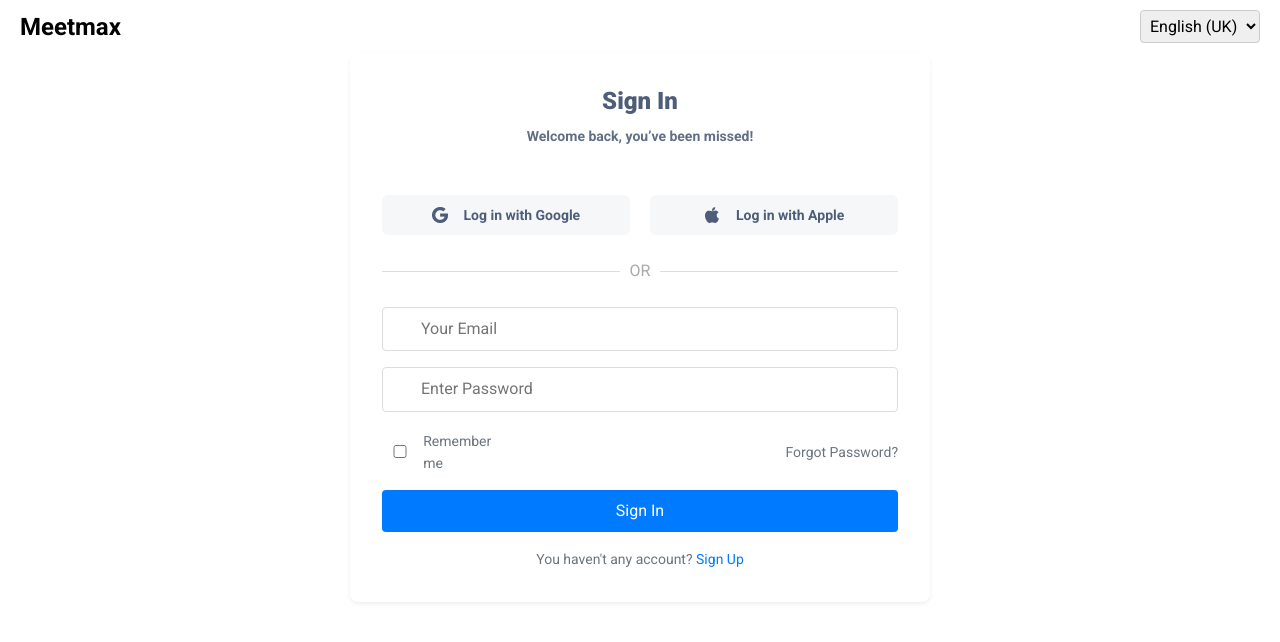
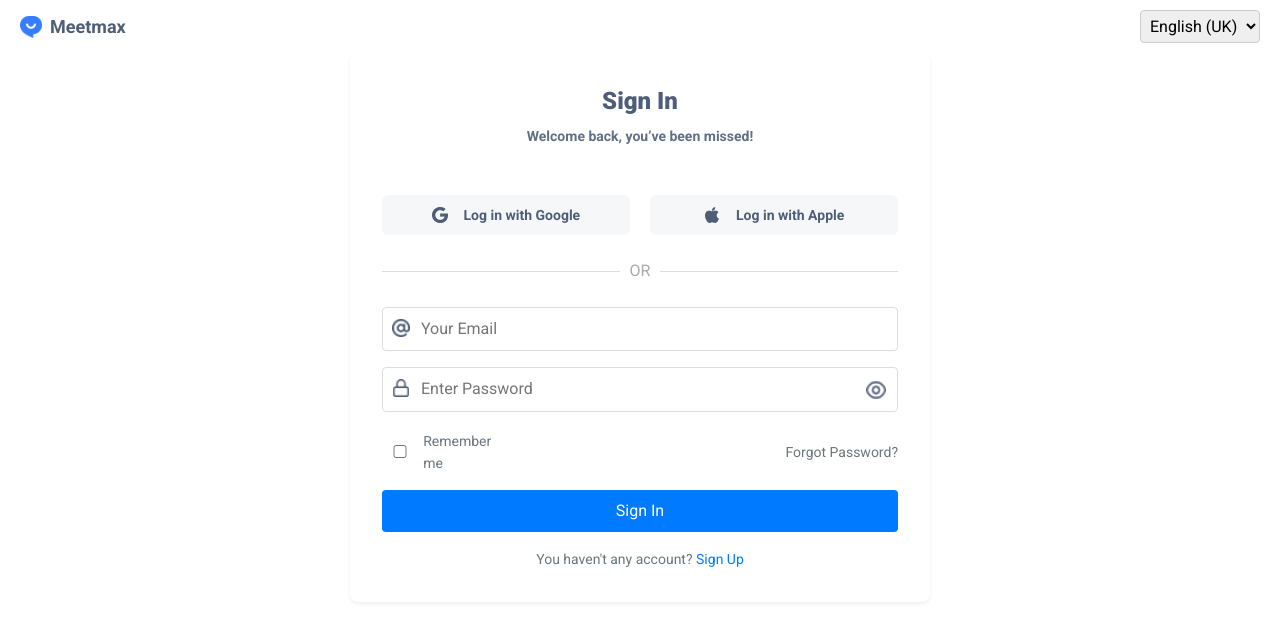
Before and after one commit to AnikaTahsin06/meetmax, a React (Vite) app: page /auth/signin in a window 1280 px wide. Shown: the top 642 px of the page. Built offline with nearby package versions, Linux system fonts and the light colour scheme.

Commit message:
fixed some styles of authentication pages

```diff
--- a/src/components/AuthForms/AuthForms.css
+++ b/src/components/AuthForms/AuthForms.css
@@ -116,6 +116,16 @@
   height: 18px;
 }
 
+.toggle-icon {
+  position: absolute;
+  right: 12px;
+  top: 50%;
+  transform: translateY(-50%);
+  width: 20px;
+  height: 20px;
+  cursor: pointer;
+}
+
 .gender-selection {
   display: flex;
   justify-content: space-between;
--- a/src/components/AuthForms/Signin.jsx
+++ b/src/components/AuthForms/Signin.jsx
@@ -5,12 +5,22 @@ import { signinUser } from '../../services/userService';
 import { fetchUsers } from '../../services/userService';
 import google from '../../assets/icons/Google.png';
 import apple from '../../assets/icons/Apple.png';
+import mailIcon from '../../assets/icons/Mail-@.png';
+import smile from '../../assets/icons/Smile.png';
+import eye from '../../assets/icons/Eye.png';
+import eyeOff from '../../assets/icons/Eye Off.png';
+import lock from '../../assets/icons/Lock.png';
 import './AuthForms.css';
 
 const Signin = () => {
   const [formData, setFormData] = useState({ email: '', password: '' });
+  const [showPassword, setShowPassword] = useState(false);
   const [errors, setErrors] = useState({});
   const navigate = useNavigate();
+
+  const handlePasswordToggle = () => {
+    setShowPassword(!showPassword);
+  };
 
   const handleChange = (e) => {
     setFormData({ ...formData, [e.target.name]: e.target.value });
@@ -60,22 +70,34 @@ const Signin = () => {
           <span>OR</span>
         </div>
         <form className="auth-form" onSubmit={handleSubmit}>
+          <div className="input-wrapper">
+            <img src={mailIcon} alt="Email Icon" className="input-icon" />
             <input
-            type="email"
-            name="email"
-            placeholder="Your Email"
+              type='email'
+              name='email'
+              placeholder='Your Email'
               value={formData.email}
               onChange={handleChange}
             />
+          </div>
           {errors.email && <p className='error'>{errors.email}</p>}
 
+          <div className="input-wrapper">
+            <img src={lock} alt="Lock Icon" className="input-icon" />
             <input
-            type="password"
-            name="password"
-            placeholder="Enter Password"
+              type={showPassword ? 'text' : 'password'}
+              name='password'
+              placeholder='Enter Password'
               value={formData.password}
               onChange={handleChange}
             />
+            <img
+              src={showPassword ? eyeOff : eye}
+              alt="Toggle Password"
+              className="toggle-icon"
+              onClick={handlePasswordToggle}
+            />
+          </div>
           {errors.password && <p className='error'>{errors.password}</p>}
 
           <div className="signin-options">
--- a/src/components/AuthForms/Signup.jsx
+++ b/src/components/AuthForms/Signup.jsx
@@ -6,6 +6,8 @@ import google from '../../assets/icons/Google.png';
 import apple from '../../assets/icons/Apple.png';
 import mailIcon from '../../assets/icons/Mail-@.png';
 import smile from '../../assets/icons/Smile.png';
+import eye from '../../assets/icons/Eye.png';
+import eyeOff from '../../assets/icons/Eye Off.png';
 import lock from '../../assets/icons/Lock.png';
 import './AuthForms.css';
 
@@ -17,8 +19,14 @@ const Signup = () => {
     dob: '',
     gender: ''
   });
+  const [showPassword, setShowPassword] = useState(false);
   const [errors, setErrors] = useState({});
   const navigate = useNavigate();
+
+
+  const handlePasswordToggle = () => {
+    setShowPassword(!showPassword);
+  };
 
   const handleChange = (e) => {
     setFormData({
@@ -90,13 +98,19 @@ const Signup = () => {
           {errors.name && <p className='error'>{errors.name}</p>}
 
           <div className="input-wrapper">
-            <img src={lock} alt="Email Icon" className="input-icon" />
+            <img src={lock} alt="Lock Icon" className="input-icon" />
             <input
-              type='password'
+              type={showPassword ? 'text' : 'password'}
               name='password'
               placeholder='Create Password'
               value={formData.password}
               onChange={handleChange}
+            />
+            <img
+              src={showPassword ? eyeOff : eye}
+              alt="Toggle Password"
+              className="toggle-icon"
+              onClick={handlePasswordToggle}
             />
           </div>
           {errors.password && <p className='error'>{errors.password}</p>}
--- a/src/pages/Authentication/Authentication.css
+++ b/src/pages/Authentication/Authentication.css
@@ -21,3 +21,9 @@
     border-radius: 4px;
     font-size: 16px;
   }
+
+  .feed-logo {
+    display: flex;
+    align-items: center;
+    gap: 8px;
+}
--- a/src/pages/Authentication/Authentication.jsx
+++ b/src/pages/Authentication/Authentication.jsx
@@ -1,18 +1,16 @@
 import React from 'react'
-import { Routes, Route, Link, useNavigate } from 'react-router-dom';
+import { Routes, Route } from 'react-router-dom';
 import './Authentication.css'
 import Signup from '../../components/AuthForms/Signup';
 import Signin from '../../components/AuthForms/Signin';
+import FeedIcon from '../../components/Icons/FeedIcon';
 import ForgotPassword from '../../components/AuthForms/ForgotPassword';
 
 const Authentication = () => {
-    const navigate = useNavigate();
     return (
         <div className='auth__container'>
             <nav className="navbar">
-                <div className="logo">
-                    Meetmax
-                </div>
+                <div className='feed-logo'><FeedIcon /> <h4>Meetmax</h4></div>
                 <div className="language-select">
                     <select>
                         <option value="English (UK)">English (UK)</option>
```
Also changed, not shown: src/assets/icons/Eye Off.png (added), src/assets/icons/Eye.png (added). Lines whose indentation alone changed are shown as unchanged.
